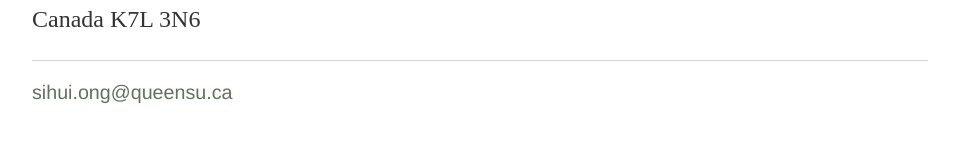
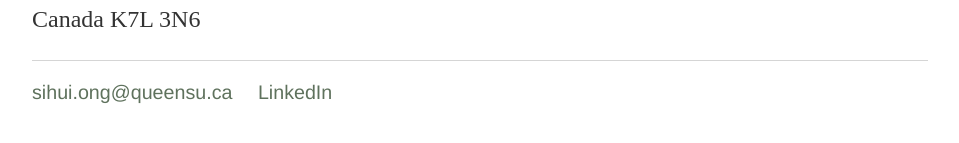
Before and after one commit to SihuiOng/SihuiOng.github.io, a Jekyll site: the page built from index.html, in a window 1280 px wide. Shown: the part 645-788 px from the top of the page, without its empty margins (160-1119 px from the left). Built offline with Jekyll 4.4.1, drawn with Linux system fonts in a browser that asks for light colours.

Commit message:
Update default.html

```diff
--- a/_layouts/default.html
+++ b/_layouts/default.html
@@ -22,6 +22,7 @@
 			<footer>
 	    		<ul>
 	        		<li><a href="mailto:sihui.ong@queensu.ca">sihui.ong@queensu.ca</a></li>
+				<li><a href="https://www.linkedin.com/in/sihui-ong/">LinkedIn</a></li>
 				</ul>
 			</footer>
 		</body>
```
